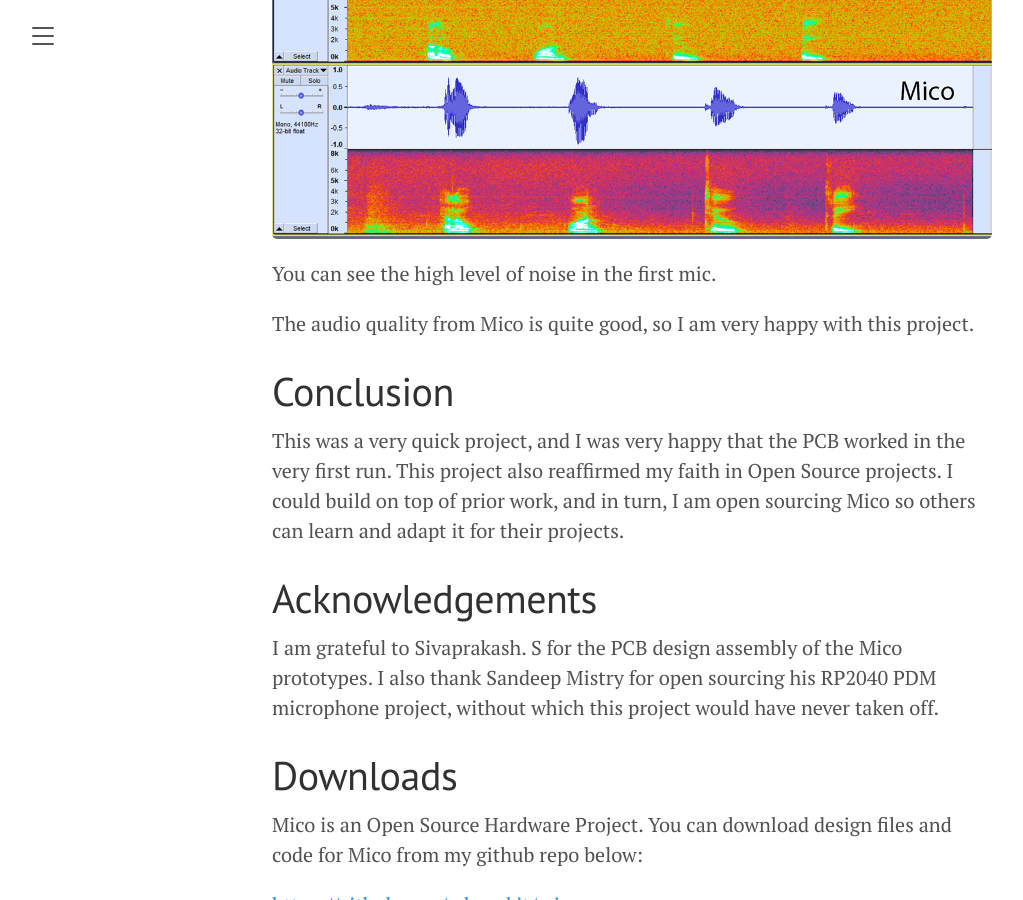
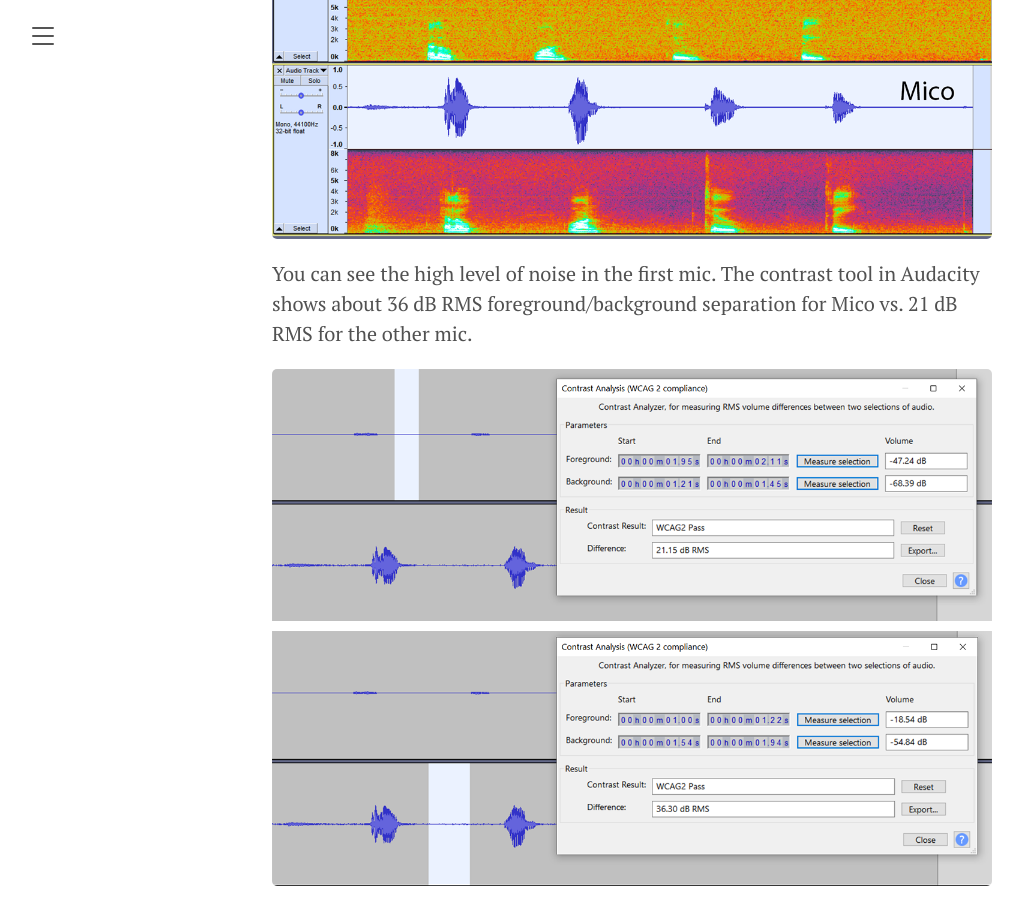
Before and after one commit to mkvenkit/mkvenkit.github.io, a Jekyll site: the page built from _posts/2021-12-20-mico.md, in a window 1280 px wide and 900 px high, scrolled down 4995 px. Shown: the whole window, without its empty margins (8-1031 px from the left). Built offline with Jekyll 4.4.1, drawn with Linux system fonts in a browser that asks for light colours.

Commit message:
updated mico article

```diff
--- a/_posts/2021-12-20-mico.md
+++ b/_posts/2021-12-20-mico.md
@@ -75,7 +75,12 @@ audio.
 
 ![comparision normalised](/images/2021/12/comp_norm.png)
 
-You can see the high level of noise in the first mic.
+You can see the high level of noise in the first mic. The contrast tool in Audacity
+shows about 36 dB RMS foreground/background separation for Mico vs. 21 dB RMS
+for the other mic.
+
+![contrast](/images/2021/12/contrast.png)
+
 
 The audio quality from Mico is quite good, so I am very happy with this project.
 
```
Also changed, not shown: images/2021/12/contrast.png (added).
